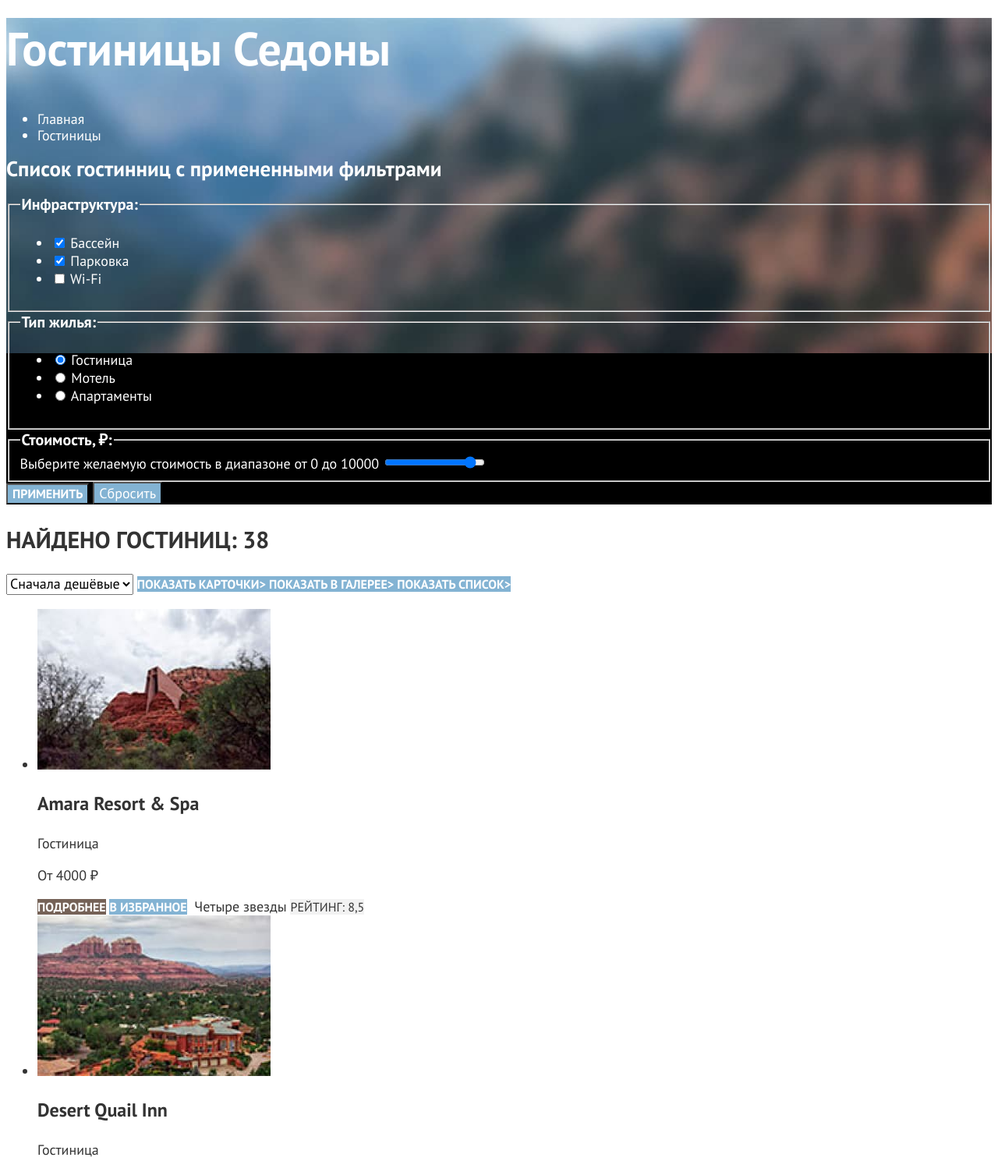
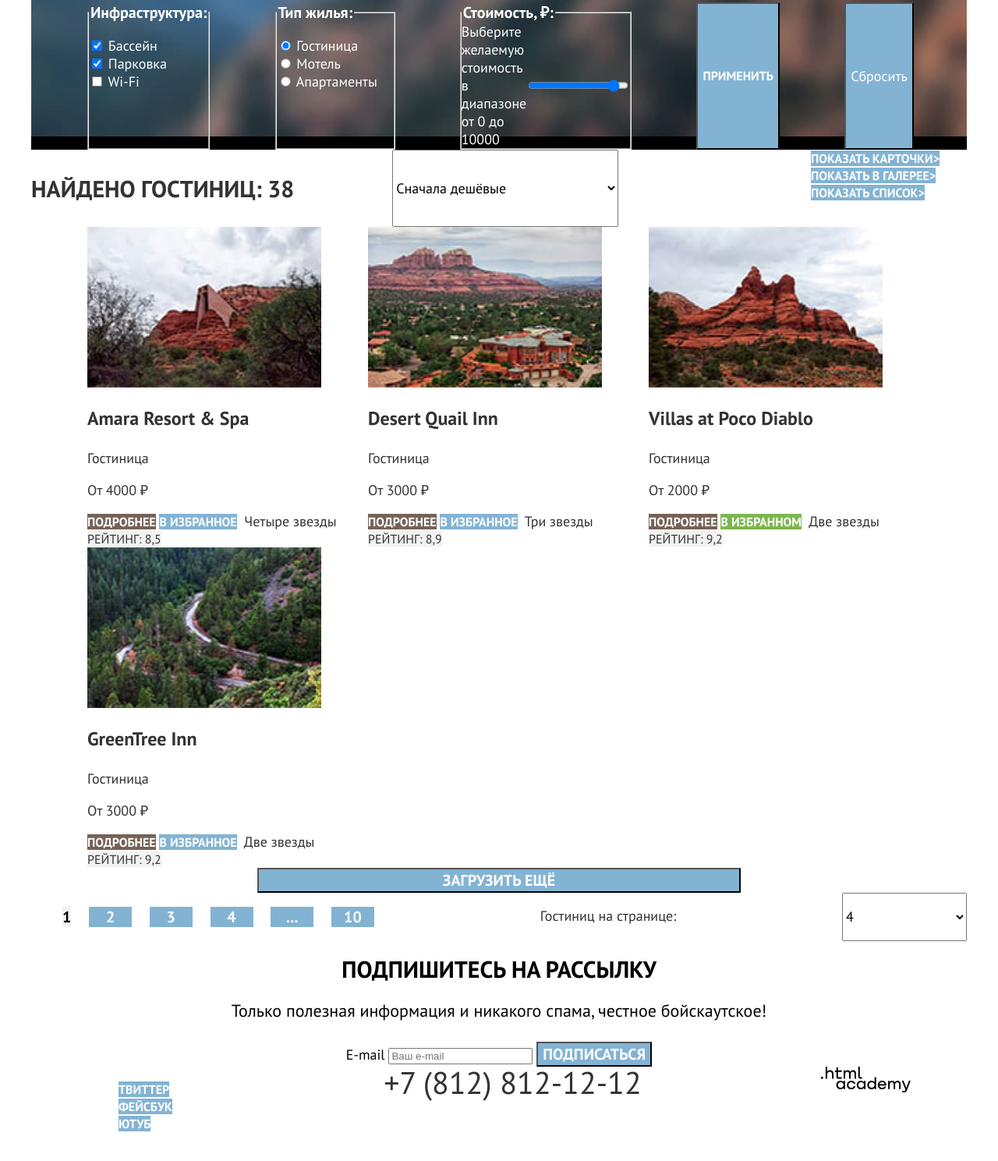
Before and after one commit to htmlacademy-htmlcss/1778639-sedona-33, a plain HTML site: page catalog.html in a window 1280 px wide. Shown: the part 347-1836 px from the top of the page at 78% size. Drawn offline with Linux system fonts and the light colour scheme.

Commit message:
Сетка страниц и крупных блоков на флексах

```diff
--- a/catalog.html
+++ b/catalog.html
@@ -5,11 +5,12 @@
     <title>Каталог гостиниц</title>
     <link rel="stylesheet" href="styles/styles.css">
   </head>
+
   <body>
     <header class="page-header">
-        <h1 class="visually-hidden">город Седона</h1>
+        <h1 class="visually-hidden" hidden>город Седона</h1>
+        <nav class="navigation">
         <img class="logo" src="images/logos/sedona-logo.svg" width="139" height="70" alt="Логотип города Седона">
-        <nav class="navigation">
           <ul class="navigation-list">
             <li class="navigation-item">
               <a class="navigation-link" href="index.html">Главная</a>
@@ -43,8 +44,9 @@
         </nav>
       </header>
 
-      <main class="main-inner">
-          <div class="catalog-header">
+      <main class="main-inner main-container">
+        <div class="page-container">
+          <div class="catalog-header-container">
           <h1 class="inner-header-title">Гостиницы Седоны</h1>
           <ul class="breadcrumbs">
               <li class="breadcrumbs-item">
@@ -55,8 +57,6 @@
               </li>
           </ul>
 
-          <section class="catalog-items">
-              <h2 class="visually-hidden">Список гостинниц с примененными фильтрами</h2>
               <form class="catalog-filter" action="https://echo.htmlacademy.ru/" method="get">
 
                 <fieldset class="catalog-filter-group">
@@ -110,7 +110,7 @@
                 <fieldset class="catalog-filter-group">
                     <legend class="catalog-filter-title">Стоимость, ₽:</legend>
                     <label for="price-range" class="visually-hidden">Выберите желаемую стоимость в диапазоне от 0 до 10000</label>
-                        <input class="control-input" id="price-range" type="range" name="price-range" min="0" max="10000" step="10" value="9000">
+                        <input class="control-input" type="range" name="price-range" id="price-range" min="0" max="10000" step="10" value="9000">
                 </fieldset>
 
                 <button class="button" type="submit">Применить</button>
@@ -118,12 +118,16 @@
               </form>
             </div>
 
+
             <section class="search-result">
-                <h2 class="search-result-header">Найдено гостиниц: 38</h2>
+                <h2 class="visually-hidden" hidden>Список гостинниц с примененными фильтрами</h2>
+                <div class="search-result-header-container">
+                <h3 class="search-result-header">Найдено гостиниц: 38</h3>
               <select class="select-control" aria-label="Сортировка">
                   <option value="cheap">Сначала дешёвые</option>
                   <option value="expensive">Сначала дорогие</option>
               </select>
+              <div class="show-buttons-container">
               <a class="button" href="#">
                   <span class="visually-hidden">Показать карточки</span>>
               </a>
@@ -133,6 +137,10 @@
             <a class="button" href="#">
                 <span class="visually-hidden">Показать список</span>>
             </a>
+            </div>
+              </div>
+
+
             <ul class="hotel-list">
             <li class="hotel-card">
                 <img class="product-card-image" src="images/catalog/amara-resort.jpg" width="299" height="206" alt="фото отеля Amara Resort & Spa">
@@ -183,9 +191,11 @@
             </li>
             </ul>
 
+        </section>
+
             <button class="button load-more-button" type="button">Загрузить ещё</button>
-
-            <ul class="pagination">
+            <div class="pagination-container">
+            <ul class="pagination-list">
                 <li class="pagination-item current">
                     <a class="pagination-button-selected button" href="#">1</a>
                 </li>
@@ -200,7 +210,7 @@
                 </li>
                 <li class="pagination-item">
                     <a class="pagination-button button" href="#">
-                        <span class="visually-hidden">страницы с пятой по девятую</span>...</a>
+                        <span class="visually-hidden" hidden>страницы с пятой по девятую</span>...</a>
                 </li>
                 <li class="pagination-item">
                     <a class="pagination-button button" href="#">10</a>
@@ -216,7 +226,8 @@
                 <option value="5">5</option>
                 <option value="6">6</option>
             </select>
-          </section>
+            </div>
+
 
 
 
@@ -229,12 +240,14 @@
               <button class="button subscribtion-button" type="submit">Подписаться</button>
             </form>
           </section>
+        </div>
       </main>
 
 
       <footer>
+        <div class="page-footer-container">
         <section class="footer-social">
-          <h2 class="visually-hidden">Ссылки на наши соцсети</h2>
+          <h2 class="visually-hidden" hidden>Ссылки на наши соцсети</h2>
           <ul class="footer-social-list">
             <li class="footer-social-list-item"><a class="button" href="https://twitter.com/htmlacademy_ru">
               <span сlass="visually-hidden">Твиттер</span>
@@ -249,14 +262,15 @@
         </section>
 
       <section class="contacts">
-        <h2 class="visually-hidden">Номер телефона</h2>
+        <h2 class="visually-hidden" hidden>Номер телефона</h2>
         <a class="contacts-phone" href="tel:+78128121212">+7 (812) 812-12-12</a>
       </section>
 
       <section class="made-by">
-        <h2 class="visually-hidden">Сайт разработан в HTML Academy</h2>
+        <h2 class="visually-hidden" hidden>Сайт разработан в HTML Academy</h2>
         <a class="made-by-link" href="https://htmlacademy.ru/"><img class="made-by-logo" src="images/logos/html-academy-logo.svg" width="114.9" height="32.9" alt="Логотип HTML Academy"></a>
       </section>
+        </div>
       </footer>
 
 
--- a/styles/styles.css
+++ b/styles/styles.css
@@ -14,13 +14,25 @@
     font-display: swap;
 }
 
+html {
+    height: 100%;
+}
+
 body {
+    margin: 0;
+    display: flex;
+    flex-direction: column;
+    min-height: 100%;
     font-family: "PT Sans", sans-serif;
     font-size: 18px;
     line-height: 21px;
     font-weight: 400;
     color: #333333;
     background-color: #ffffff;
+}
+
+.main-container {
+    flex-grow: 1;
 }
 
 .button {
@@ -62,6 +74,35 @@ body {
     color: #000000;
 }
 
+.navigation {
+    display: flex;
+    width: 1060px;
+    margin: 0 auto;
+}
+
+.navigation-list {
+    width: 500px;
+    padding: 0;
+    list-style: none;
+}
+
+.navigation-user {
+    max-width: 420px;
+    list-style: none;
+    padding: 0;
+    margin-left: auto;
+}
+
+.logo {
+    margin-right: 47px;
+    width: 140px;
+}
+
+.page-container {
+    width: 1200px;
+    margin: 0 auto;
+}
+
 .navigation-link {
     font-size: 20px;
     line-height: 26px;
@@ -86,15 +127,28 @@ body {
     font-size: 22px;
     line-height: 36px;
     font-weight: 400;
+    width: 720px;
+    margin: 0 auto;
 }
 
 .reasons-title {
     font-size: 30px;
     font-weight: 36px;
+    width: 720px;
+    margin: 0 auto;
 }
 
 .reasons-list {
     text-align: center;
+    margin: 0;
+    padding: 0;
+    display: flex;
+    flex-direction: column;
+    width: 1200px;
+}
+
+.reasons-container {
+    display:flex;
 }
 
 .reason-list-item-header {
@@ -105,8 +159,31 @@ body {
 }
 
 .reason-list-item-light {
+
     color: #ffffff;
     background-color: #83B3D3;
+    width: 1200px;
+}
+
+.reason-list-item-light:first-child {
+    background-image: url(../images/reasons/reason-1-photo.jpg);
+    background-size: 800px;
+    background-repeat: no-repeat;
+}
+
+.reason-list-item-light:nth-child(2) {
+    background-image: url(../images/reasons/reason-2-photo.jpg);
+    background-size: 800px;
+    background-repeat: no-repeat;
+}
+
+.reason-list-item {
+    background-color: rgba(131, 179, 211, 0.12);
+    width: 400px;
+}
+
+.reason-list-item:nth-child(2) {
+    background-color: rgba(131, 179, 211, 0.2);
 }
 
 .reason-sublist-item-header {
@@ -118,10 +195,28 @@ body {
 }
 
 .reason-sublist {
+    text-align: center;
     color: #333333;
     background-color: #ffffff;
+    display: flex;
+    justify-content: space-between;
+    margin: 0;
+    padding: 0;
 
 }
+
+.reason-sublist-item {
+    width: 400px;
+}
+
+.reason-sublist-item:first-child {
+    background-color: rgba(131, 179, 211, 0.12);
+}
+
+.reason-sublist-item:last-child {
+    background-color: rgba(131, 179, 211, 0.12);
+}
+
 
 .hotels-search {
     text-align: center;
@@ -162,10 +257,6 @@ body {
     font-weight: 400;
 }
 
-.contacts {
-    text-align:center;
-}
-
 .contacts-phone {
     font-size: 40px;
     line-height: 40px;
@@ -173,18 +264,55 @@ body {
     text-decoration: none;
 }
 
-.catalog-header {
+.catalog-header-container {
     color:#ffffff;
     background-color: #000000;
     background-image: url(../images/catalog/catalog-background.jpg);
     background-size: 100% auto;
     background-repeat: no-repeat;
+    display: flex;
+    justify-content: space-between;
+    flex-direction: column;
+}
+
+
+
+.catalog-filter-group {
+    font-size: 18px;
+    line-height: 23px;
+    width: 150px;
+    margin: 0;
+    padding: 0;
+    display: flex;
+    justify-content: space-between;
+
+}
+
+.catalog-filter {
+    width: 1060px;
+    display: flex;
+    justify-content: space-between;
+    margin: 0 72px;
+}
+
+.catalog-filter-list {
+    list-style: none;
+    padding: 0;
 }
 
 .inner-header-title {
     font-size: 60px;
     line-height: 78px;
     font-weight: 700;
+    width: 530px;
+    margin-left: 72px;
+}
+
+.breadcrumbs {
+    margin-left: 72px;
+    margin-right: auto;
+    width: 1060px;
+    list-style: none;
 }
 
 .breadcrumbs-link {
@@ -198,9 +326,10 @@ body {
     font-weight: 700;
 }
 
-.catalog-filter-list {
-    font-size: 18px;
-    line-height: 23px;
+.search-result-container {
+    display: flex;
+    justify-content: space-between;
+    flex-direction: column;
 }
 
 .search-result-header {
@@ -208,12 +337,49 @@ body {
     line-height: 39px;
     font-weight: 700;
     text-transform: uppercase;
+    width: 340px;
+}
+
+.search-result-header-container {
+    display: flex;
+    width: 1200px;
+    justify-content: space-between;
 }
 
 .select-control {
     font-size: 18px;
     line-height: 23px;
     font-family: inherit;
+    width: 290px;
+    margin: 0 auto;
+}
+
+.show-buttons-container {
+    margin-left: auto;
+    width: 200px;
+}
+
+.hotel-list {
+    display: flex;
+    width: 1060px;
+    justify-content: space-between;
+    flex-wrap: wrap;
+    margin: 0 72px;
+    padding: 0;
+    list-style: none;
+}
+
+.product-card-image {
+    display: block;
+    width: 300px;
+    padding: 0;
+    margin: 0;
+}
+
+.hotel-card {
+    width: 340px;
+    padding: 0;
+    margin: 0;
 }
 
 .hotel-card-title {
@@ -249,6 +415,15 @@ body {
 .load-more-button {
     font-size: 20px;
     line-height: 26px;
+    width: 620px;
+    margin: 0 auto;
+    display: block;
+}
+
+.pagination-container {
+    display: flex;
+    width: 1200px;
+    justify-content: space-between;
 }
 
 .pagination-button-selected {
@@ -259,21 +434,32 @@ body {
     background-color: #F2F2F2;
 }
 
+.pagination-list {
+    list-style: none;
+    display: flex;
+    justify-content: space-between;
+    width: 400px;
+}
+
 .pagination-button {
     font-size: 20px;
     line-height: 26px;
     font-weight: 700;
+    width: 55px;
+    display: block;
 }
 
 .hotels-on-page-number-text {
     font-size: 18px;
     line-height: 23px;
+    display: block;
 }
 
 .hotels-on-page-number {
     font-family: inherit;
     font-size: 18px;
     line-height: 23px;
+    width: 160px;
 }
 
 .subscribtion-catalog {
@@ -282,3 +468,28 @@ body {
     background-color: #ffffff;
     background-image: none;
 }
+
+.page-footer-container {
+    display: flex;
+    width: 1200px;
+    margin: 0 auto;
+    justify-content: space-between;
+}
+
+.footer-social-list {
+    width: 110px;
+    margin-left: 72px;
+    justify-content: space-between;
+    flex-direction: column;
+    list-style: none;
+}
+
+.contacts {
+    width: 720px;
+    text-align:center;
+}
+
+.made-by {
+    width: 115px;
+    margin-right: 72px;
+}
```
Also changed, not shown: index.html (+14 -8 lines).
